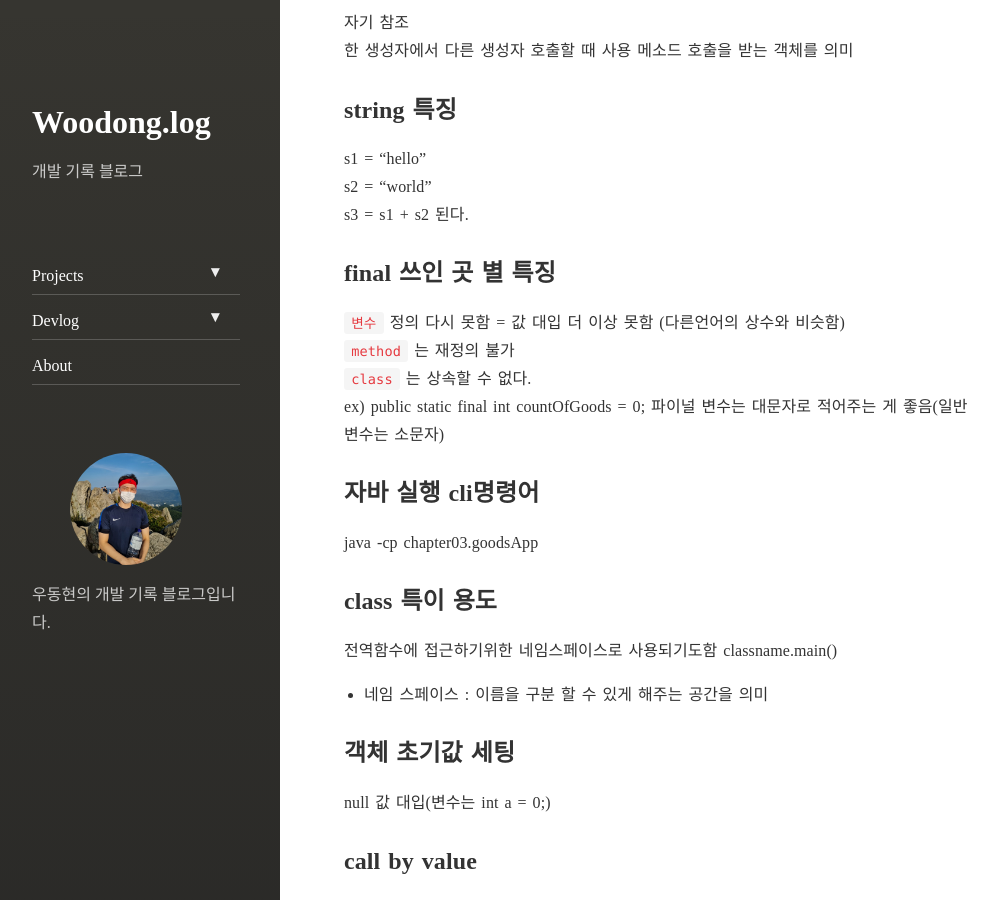
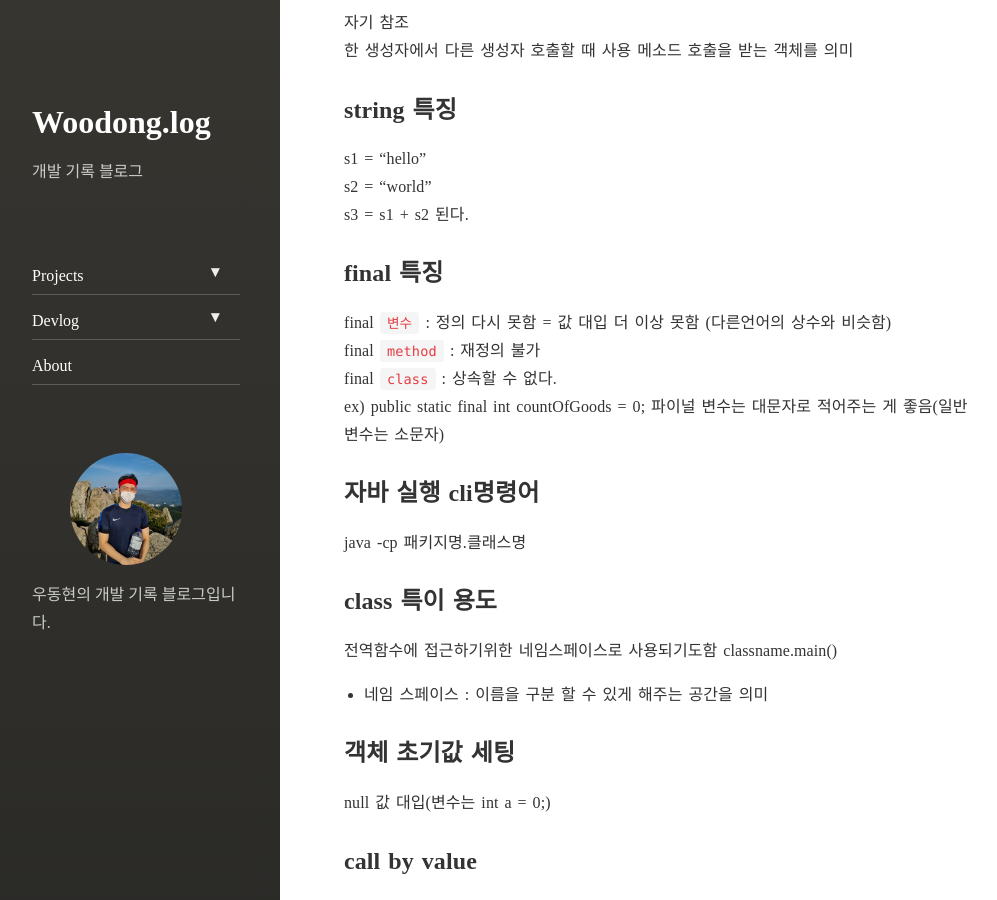
Before and after one commit to dhsj8405/dhsj8405.github.io, a Jekyll site: the page built from _posts/2021-09-08-java-basic.markdown, in a window 1280 px wide and 900 px high, scrolled down 1240 px. Shown: the whole window, without its empty margins (8-1005 px from the left). Built offline with Jekyll 4.4.1, drawn with Linux system fonts in a browser that asks for light colours; nearby versions of some CDN libraries; comment, search, counter and statistics services are not loaded.

Commit message:
살짝수정

```diff
--- a/_posts/2021-09-08-java-basic.markdown
+++ b/_posts/2021-09-08-java-basic.markdown
@@ -39,15 +39,15 @@ s1 = "hello"
 s2 = "world"
 s3 = s1 + s2 된다.
 
-## final 쓰인 곳 별 특징
-`변수` 정의 다시 못함 = 값 대입 더 이상 못함 (다른언어의 상수와 비슷함)
-`method` 는 재정의 불가
-`class` 는 상속할 수 없다.
+## final 특징
+final `변수` : 정의 다시 못함 = 값 대입 더 이상 못함 (다른언어의 상수와 비슷함)
+final `method` : 재정의 불가
+final `class` : 상속할 수 없다.
 ex) public static final int countOfGoods = 0;
 파이널 변수는 대문자로 적어주는 게 좋음(일반 변수는 소문자)
 
 ## 자바 실행 cli명령어
-java -cp chapter03.goodsApp
+java -cp 패키지명.클래스명
 
 ## class 특이 용도
 전역함수에 접근하기위한 네임스페이스로 사용되기도함
```
